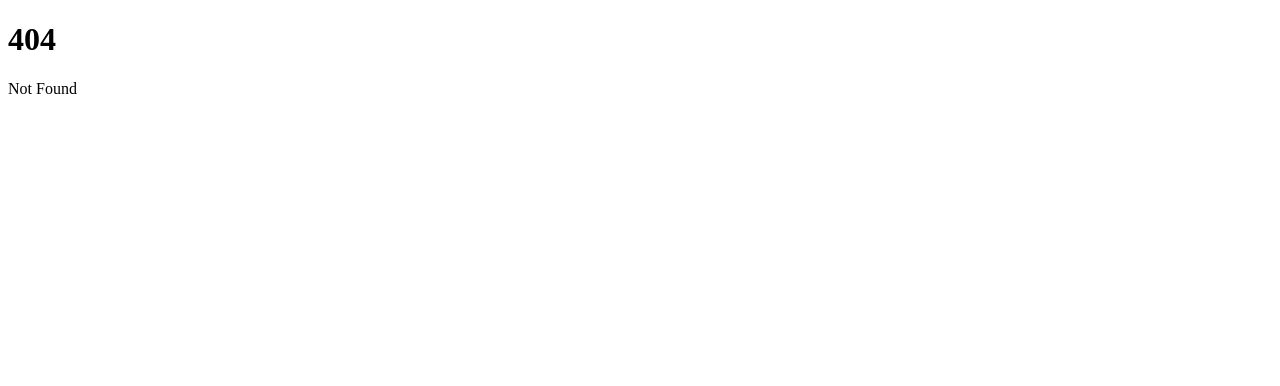
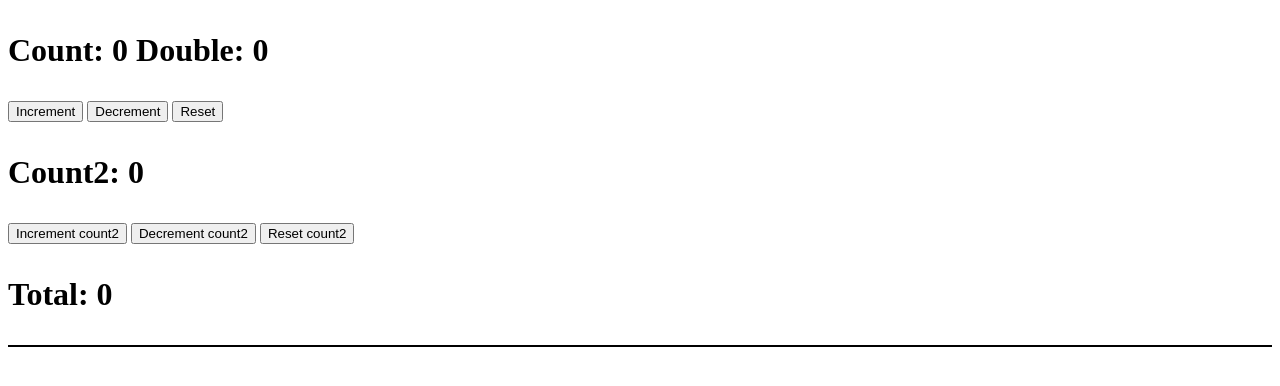
Before and after one commit to toddLiao469469/30days-for-svelte5, a SvelteKit app: page /day05 in a window 1280 px wide. Before the commit this address had no page. Shown: the top 386 px of the page. Built offline with nearby package versions, Linux system fonts and the light colour scheme.

Commit message:
feat: add day05

```diff
--- /dev/null
+++ b/src/routes/day05/+page.svelte
@@ -0,0 +1,86 @@
+<script lang="ts">
+	let count = $state(0);
+	let count2 = $state(0);
+
+	let double = $derived(count * 2);
+	let total = $derived(count + count2);
+
+	$effect(() => {
+		console.log(`[Effect 1] Count: ${count} , Double: ${double}`);
+	});
+
+	$effect(() => {
+		console.log(`[Effect 2] Count2: ${count2}`);
+	});
+
+	$effect(() => {
+		console.log(`[Effect 3] Total: ${total}`);
+	});
+</script>
+
+<p class="content">
+	Count: {count}
+	Double: {double}
+</p>
+
+<button
+	onclick={() => {
+		count += 1;
+	}}>Increment</button
+>
+<button
+	onclick={() => {
+		count -= 1;
+	}}>Decrement</button
+>
+<button
+	onclick={() => {
+		count = 0;
+	}}
+>
+	Reset
+</button>
+
+<p class="content">
+	Count2: {count2}
+</p>
+<button
+	onclick={() => {
+		count2 += 1;
+	}}
+>
+	Increment count2
+</button>
+<button
+	onclick={() => {
+		count2 -= 1;
+	}}
+>
+	Decrement count2
+</button>
+
+<button
+	onclick={() => {
+		count2 = 0;
+	}}
+>
+	Reset count2
+</button>
+
+<p class="content">
+	Total: {total}
+</p>
+
+<div class="divider"></div>
+
+<style>
+	.divider {
+		border: 1px solid #000;
+		margin: 24px 0;
+	}
+
+	.content {
+		font-size: 2rem;
+		font-weight: 600;
+	}
+</style>
```
Also changed, not shown: src/routes/day04/+page.svelte (+0 -12 lines).
